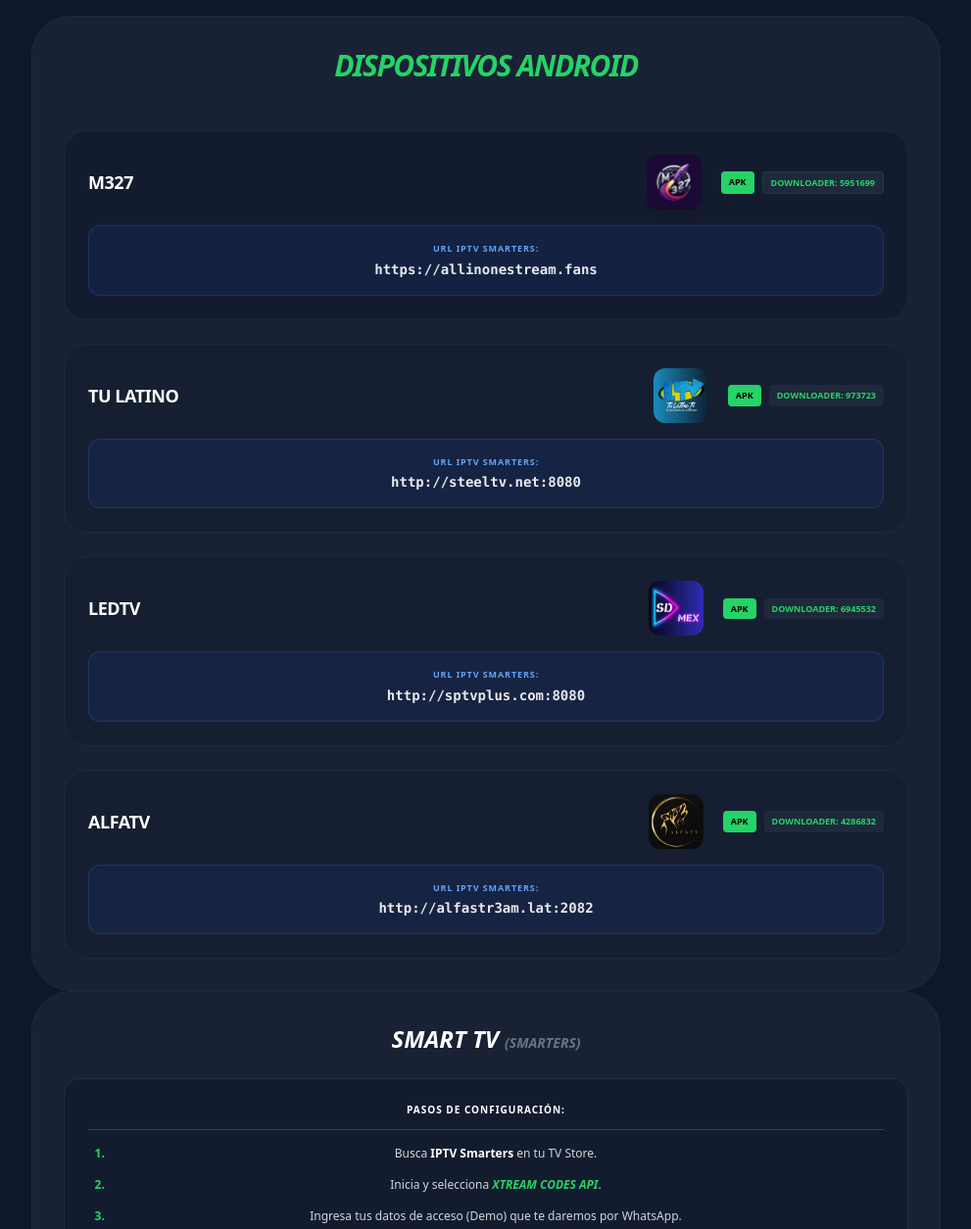
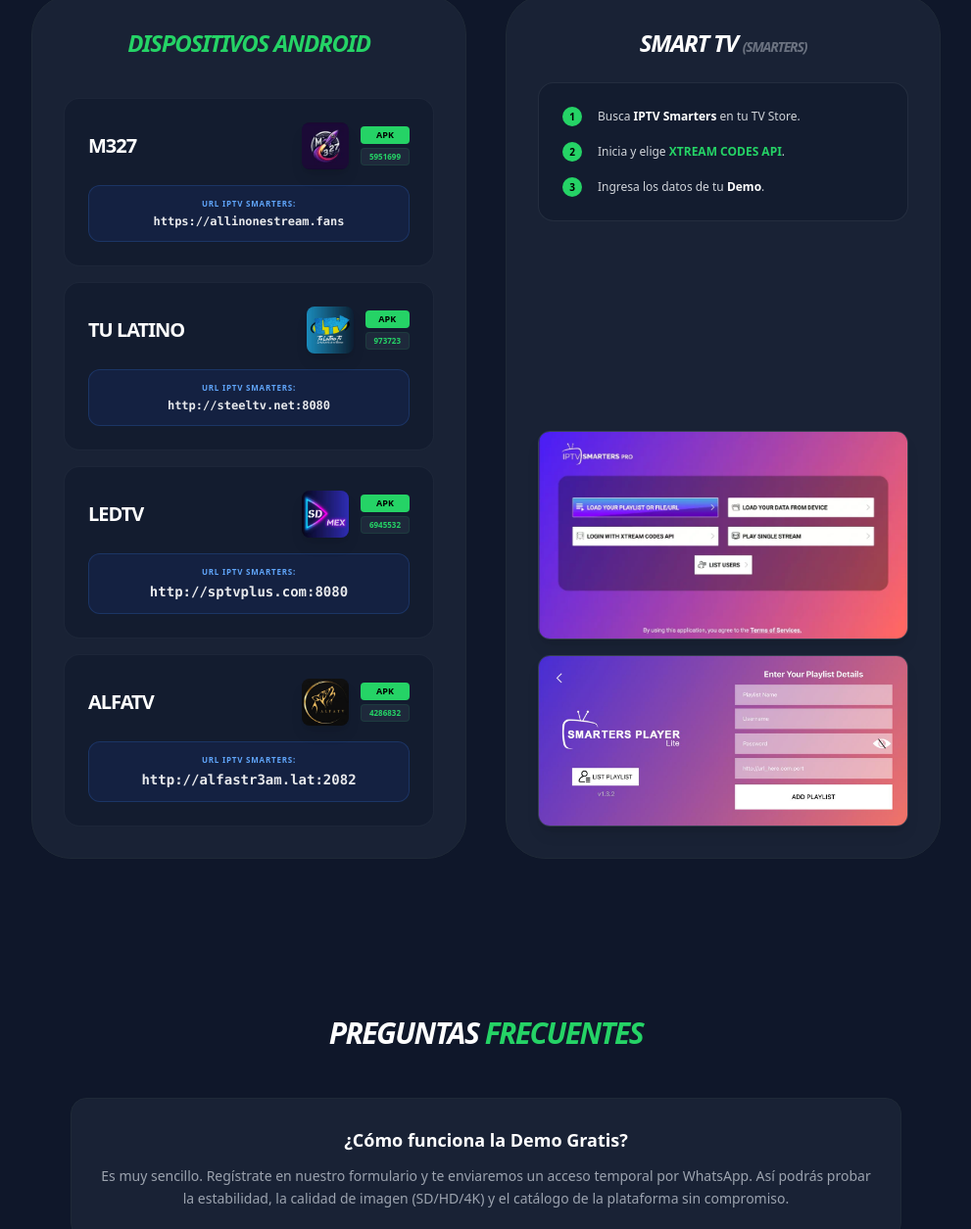
Before and after one commit to raym79-maker/LandingPage, a website: page public/index.html in a window 1280 px wide. Shown: the part 2920-4175 px from the top of the page at 98% size, without its empty margins (144-1135 px from the left). Drawn offline with nearby package versions, Linux system fonts and the light colour scheme.

Commit message:
Update index.html

```diff
--- a/public/index.html
+++ b/public/index.html
@@ -182,129 +182,127 @@
     </section>
 
 <section id="descargas" class="py-24 px-6 max-w-7xl mx-auto text-white">
-        <h2 class="text-4xl font-black text-center mb-16 uppercase tracking-tighter italic">Descarga de <span class="text-brand">APPS</span></h2>
+        <h2 class="text-4xl font-black text-center mb-16 uppercase tracking-tighter italic mt-12">
+            Descarga de <span class="text-brand">APPS</span>
+        </h2>
 
-        <div class="grid grid-cols-1 md:grid-cols-2 gap-8 mb-20">
-            <div class="glass border border-gray-800 p-6 rounded-[2.5rem] shadow-2xl flex flex-col items-center">
-                <p class="text-center text-sm font-bold text-brand mb-6 uppercase tracking-widest">Tiendas Disponibles</p>
-                <div class="w-full bg-black/20 p-2 rounded-2xl">
-                    <img src="/img/logdisp.png" alt="Logos compatibles" class="w-full h-auto rounded-xl">
+        <div class="grid grid-cols-1 md:grid-cols-2 gap-10 items-stretch mb-24">
+            <div class="glass border border-gray-800 p-6 rounded-[2.5rem] shadow-2xl flex flex-col justify-center">
+                <p class="text-center text-[10px] font-black text-brand mb-6 uppercase tracking-widest">Tiendas Disponibles</p>
+                <div class="bg-black/20 p-4 rounded-3xl border border-white/5">
+                    <img src="/img/logdisp.jpg" alt="Logos compatibles" class="w-full h-auto opacity-90">
                 </div>
             </div>
 
-            <div class="glass border border-gray-800 p-6 rounded-[2.5rem] shadow-2xl flex flex-col items-center">
-                <p class="text-center text-sm font-bold text-brand mb-6 uppercase tracking-widest">Interfaz del Servicio</p>
-                <div class="w-full overflow-hidden rounded-2xl">
-                    <img src="/img/dispositivos.png" alt="Smartplay Interfaz" class="w-full h-auto block hover:scale-105 transition duration-700">
+            <div class="glass border border-gray-800 p-6 rounded-[2.5rem] shadow-2xl flex flex-col justify-center">
+                <p class="text-center text-[10px] font-black text-brand mb-6 uppercase tracking-widest">Interfaz del Servicio</p>
+                <div class="overflow-hidden rounded-3xl border border-gray-700">
+                    <img src="/img/Gemini2.jpg" alt="Interfaz Blanca" class="w-full h-auto hover:scale-110 transition duration-700">
                 </div>
             </div>
         </div>
 
+        <div class="grid grid-cols-1 lg:grid-cols-2 gap-10 items-stretch">
+
             <div class="glass rounded-[2.5rem] border border-gray-800 p-8 flex flex-col space-y-6">
-    <h3 class="text-3xl font-black uppercase italic text-center mb-6 text-brand tracking-tighter">
-        Dispositivos Android
-    </h3>
+                <h3 class="text-2xl font-black uppercase italic text-center mb-4 text-brand tracking-tighter italic">Dispositivos Android</h3>
 
-    <div class="space-y-6">
-        <div class="bg-slate-900/50 p-6 rounded-3xl border border-gray-700/30 relative">
-            <div class="flex items-center gap-5 mb-4">
-                <div class="flex-grow">
-                    <h4 class="font-black text-lg uppercase tracking-tight text-white fixed-left">M327</h4>
-                </div>
-                <img src="/img/m327.jpg" class="w-14 h-14 rounded-xl object-cover shadow-md" alt="M327">
-                <div class="flex gap-2">
-                    <a href="https://m327pro.com/xc.apk" target="_blank" class="px-2 py-1 bg-brand text-black text-[9px] font-bold rounded hover:bg-white transition">APK</a>
-                    <span class="px-2 py-1 bg-slate-800 text-brand text-[9px] font-bold rounded border border-brand/10">DOWNLOADER: 5951699</span>
+                <div class="space-y-4">
+                    <div class="bg-slate-900/50 p-6 rounded-2xl border border-gray-700/30">
+                        <div class="flex flex-row justify-between items-center mb-4">
+                            <h4 class="font-black text-xl uppercase tracking-tighter text-white">M327</h4>
+                            <div class="flex items-center gap-3">
+                                <img src="/img/m327.jpg" class="w-12 h-12 rounded-lg object-cover shadow-lg" alt="Logo M327">
+                                <div class="flex flex-col gap-1">
+                                    <a href="https://m327pro.com/xc.apk" class="px-2 py-0.5 bg-brand text-black text-[9px] font-black rounded text-center">APK</a>
+                                    <span class="px-2 py-0.5 bg-slate-800 text-brand text-[8px] font-bold rounded border border-brand/10">5951699</span>
                                 </div>
                             </div>
-            <div class="bg-blue-900/20 p-4 rounded-xl border border-blue-500/20">
-                <p class="text-[9px] font-black text-blue-400 mb-1 uppercase tracking-widest">URL IPTV SMARTERS:</p>
-                <p class="text-sm font-mono font-bold text-white/90 break-all select-all">https://allinonestream.fans</p>
+                        </div>
+                        <div class="bg-blue-900/20 p-3 rounded-xl border border-blue-500/20">
+                            <p class="text-[8px] font-black text-blue-400 mb-1 uppercase tracking-widest">URL IPTV SMARTERS:</p>
+                            <p class="text-xs font-mono font-bold text-white/90 break-all select-all">https://allinonestream.fans</p>
                         </div>
                     </div>
 
-        <div class="bg-slate-900/30 p-6 rounded-3xl border border-gray-800">
-            <div class="flex items-center gap-5 mb-4">
-                <div class="flex-grow">
-                    <h4 class="font-black text-lg uppercase tracking-tight text-white fixed-left">TU LATINO</h4>
-                </div>
-                <img src="/img/tu latino.jpg" class="w-14 h-14 rounded-xl object-cover" alt="Tu Latino">
-                <div class="flex gap-2">
-                    <a href="http://aftv.news/973723" target="_blank" class="px-2 py-1 bg-brand text-black text-[9px] font-bold rounded">APK</a>
-                    <span class="px-2 py-1 bg-slate-800 text-brand text-[9px] font-bold rounded">DOWNLOADER: 973723</span>
+                    <div class="bg-slate-900/50 p-6 rounded-2xl border border-gray-700/30">
+                        <div class="flex flex-row justify-between items-center mb-4">
+                            <h4 class="font-black text-xl uppercase tracking-tighter text-white">TU LATINO</h4>
+                            <div class="flex items-center gap-3">
+                                <img src="/img/tu latino.jpg" class="w-12 h-12 rounded-lg object-cover shadow-lg" alt="Logo TU LATINO">
+                                <div class="flex flex-col gap-1">
+                                    <a href="http://aftv.news/973723" class="px-2 py-0.5 bg-brand text-black text-[9px] font-black rounded text-center">APK</a>
+                                    <span class="px-2 py-0.5 bg-slate-800 text-brand text-[8px] font-bold rounded border border-brand/10">973723</span>
                                 </div>
                             </div>
-            <div class="bg-blue-900/20 p-4 rounded-xl border border-blue-500/20">
-                <p class="text-[9px] font-black text-blue-400 mb-1 uppercase tracking-widest">URL IPTV SMARTERS:</p>
-                <p class="text-sm font-mono font-bold text-white/90 break-all select-all">http://steeltv.net:8080</p>
+                        </div>
+                        <div class="bg-blue-900/20 p-3 rounded-xl border border-blue-500/20">
+                            <p class="text-[8px] font-black text-blue-400 mb-1 uppercase tracking-widest">URL IPTV SMARTERS:</p>
+                            <p class="text-xs font-mono font-bold text-white/90 break-all select-all">http://steeltv.net:8080</p>
                         </div>
                     </div>
 
-        <div class="bg-slate-900/30 p-6 rounded-3xl border border-gray-800">
-            <div class="flex items-center gap-5 mb-4">
-                <div class="flex-grow">
-                    <h4 class="font-black text-lg uppercase tracking-tight text-white fixed-left">LEDTV</h4>
-                </div>
-                <img src="/img/ledtv.jpg" class="w-14 h-14 rounded-xl object-cover" alt="LEDTV">
-                <div class="flex gap-2">
-                    <a href="https://dwnapp.lat/SDMEXv5.apk" target="_blank" class="px-2 py-1 bg-brand text-black text-[9px] font-bold rounded">APK</a>
-                    <span class="px-2 py-1 bg-slate-800 text-brand text-[9px] font-bold rounded">DOWNLOADER: 6945532</span>
+                    <div class="bg-slate-900/50 p-6 rounded-2xl border border-gray-700/30">
+                        <div class="flex flex-row justify-between items-center mb-4">
+                            <h4 class="font-black text-xl uppercase tracking-tighter text-white">LEDTV</h4>
+                            <div class="flex items-center gap-3">
+                                <img src="/img/ledtv.jpg" class="w-12 h-12 rounded-lg object-cover shadow-lg" alt="Logo LEDTV">
+                                <div class="flex flex-col gap-1">
+                                    <a href="https://dwnapp.lat/SDMEXv5.apk" class="px-2 py-0.5 bg-brand text-black text-[9px] font-black rounded text-center">APK</a>
+                                    <span class="px-2 py-0.5 bg-slate-800 text-brand text-[8px] font-bold rounded border border-brand/10">6945532</span>
                                 </div>
                             </div>
-            <div class="bg-blue-900/20 p-4 rounded-xl border border-blue-500/20">
-                <p class="text-[9px] font-black text-blue-400 mb-1 uppercase tracking-widest">URL IPTV SMARTERS:</p>
+                        </div>
+                        <div class="bg-blue-900/20 p-3 rounded-xl border border-blue-500/20">
+                            <p class="text-[8px] font-black text-blue-400 mb-1 uppercase tracking-widest">URL IPTV SMARTERS:</p>
                             <p class="text-sm font-mono font-bold text-white/90 break-all select-all">http://sptvplus.com:8080</p>
                         </div>
                     </div>
 
-        <div class="bg-slate-900/30 p-6 rounded-3xl border border-gray-800">
-            <div class="flex items-center gap-5 mb-4">
-                <div class="flex-grow">
-                    <h4 class="font-black text-lg uppercase tracking-tight text-white fixed-left">ALFATV</h4>
-                </div>
-                <img src="/img/alfatv.jpg" class="w-14 h-14 rounded-xl object-cover" alt="ALFATV">
-                <div class="flex gap-2">
-                    <a href="https://go.aftvnews.com/6365890" target="_blank" class="px-2 py-1 bg-brand text-black text-[9px] font-bold rounded">APK</a>
-                    <span class="px-2 py-1 bg-slate-800 text-brand text-[9px] font-bold rounded">DOWNLOADER: 4286832</span>
+                    <div class="bg-slate-900/50 p-6 rounded-2xl border border-gray-700/30">
+                        <div class="flex flex-row justify-between items-center mb-4">
+                            <h4 class="font-black text-xl uppercase tracking-tighter text-white">ALFATV</h4>
+                            <div class="flex items-center gap-3">
+                                <img src="/img/alfatv.jpg" class="w-12 h-12 rounded-lg object-cover shadow-lg" alt="Logo ALFATV">
+                                <div class="flex flex-col gap-1">
+                                    <a href="https://go.aftvnews.com/6365890" class="px-2 py-0.5 bg-brand text-black text-[9px] font-black rounded text-center">APK</a>
+                                    <span class="px-2 py-0.5 bg-slate-800 text-brand text-[8px] font-bold rounded border border-brand/10">4286832</span>
                                 </div>
                             </div>
-            <div class="bg-blue-900/20 p-4 rounded-xl border border-blue-500/20">
-                <p class="text-[9px] font-black text-blue-400 mb-1 uppercase tracking-widest">URL IPTV SMARTERS:</p>
+                        </div>
+                        <div class="bg-blue-900/20 p-3 rounded-xl border border-blue-500/20">
+                            <p class="text-[8px] font-black text-blue-400 mb-1 uppercase tracking-widest">URL IPTV SMARTERS:</p>
                             <p class="text-sm font-mono font-bold text-white/90 break-all select-all">http://alfastr3am.lat:2082</p>
                         </div>
                     </div>
                 </div>
             </div>
 
-<style>
-    /* Estilo CSS simple para forzar la alineación a la izquierda si es necesario */
-    .fixed-left {
-        text-align: left !important;
-        display: block;
-        width: 100%;
-    }
-</style>
             <div class="glass rounded-[2.5rem] border border-gray-800 p-8 flex flex-col justify-between">
                 <div>
-                    <h3 class="text-2xl font-black uppercase italic text-white text-center mb-6">Smart TV <span class="text-gray-500 text-sm">(Smarters)</span></h3>
+                    <h3 class="text-2xl font-black uppercase italic text-center mb-6 text-white tracking-tighter italic">Smart TV <span class="text-gray-500 text-sm">(Smarters)</span></h3>
 
                     <div class="bg-slate-900/50 p-6 rounded-2xl border border-gray-700/50 mb-8">
-                        <p class="text-[10px] text-white font-bold mb-4 border-b border-gray-700 pb-3 uppercase tracking-widest">Pasos de Configuración:</p>
-                        <ol class="text-xs text-gray-300 space-y-4 list-decimal pl-5 marker:text-brand marker:font-black">
-                            <li>Busca <span class="font-bold text-white">IPTV Smarters</span> en tu TV Store.</li>
-                            <li>Inicia y selecciona <span class="text-brand font-bold italic">XTREAM CODES API</span>.</li>
-                            <li>Ingresa tus datos de acceso (Demo) que te daremos por WhatsApp.</li>
+                        <ol class="text-xs text-gray-300 space-y-4">
+                            <li class="flex gap-4 items-center">
+                                <span class="bg-brand text-black w-5 h-5 flex items-center justify-center rounded-full font-black text-[10px]">1</span>
+                                <span>Busca <strong class="text-white">IPTV Smarters</strong> en tu TV Store.</span>
+                            </li>
+                            <li class="flex gap-4 items-center">
+                                <span class="bg-brand text-black w-5 h-5 flex items-center justify-center rounded-full font-black text-[10px]">2</span>
+                                <span>Inicia y elige <strong class="text-brand">XTREAM CODES API</strong>.</span>
+                            </li>
+                            <li class="flex gap-4 items-center">
+                                <span class="bg-brand text-black w-5 h-5 flex items-center justify-center rounded-full font-black text-[10px]">3</span>
+                                <span>Ingresa los datos de tu <strong class="text-white">Demo</strong>.</span>
+                            </li>
                         </ol>
                     </div>
                 </div>
 
                 <div class="space-y-4">
-                    <img src="/img/xtream.png" class="w-full rounded-xl shadow-lg border border-gray-700 object-contain" alt="Tutorial Xtream">
-                    <img src="/img/iptvsmarters.jpeg" class="w-full rounded-xl shadow-lg border border-gray-700 object-contain" alt="Tutorial Smarters">
-                </div>
-
-                <div class="mt-8">
-                    <span class="block w-full py-3 bg-slate-900 text-brand text-[10px] font-black rounded-xl border border-brand/20 text-center uppercase">Versión Gratuita Disponible</span>
+                    <img src="/img/xtream.png" class="w-full rounded-xl shadow-lg border border-gray-700" alt="Xtream Codes">
+                    <img src="/img/iptvsmarters.jpeg" class="w-full rounded-xl shadow-lg border border-gray-700" alt="IPTV Smarters">
                 </div>
             </div>
         </div>
```
Lines whose indentation alone changed are shown as unchanged.
